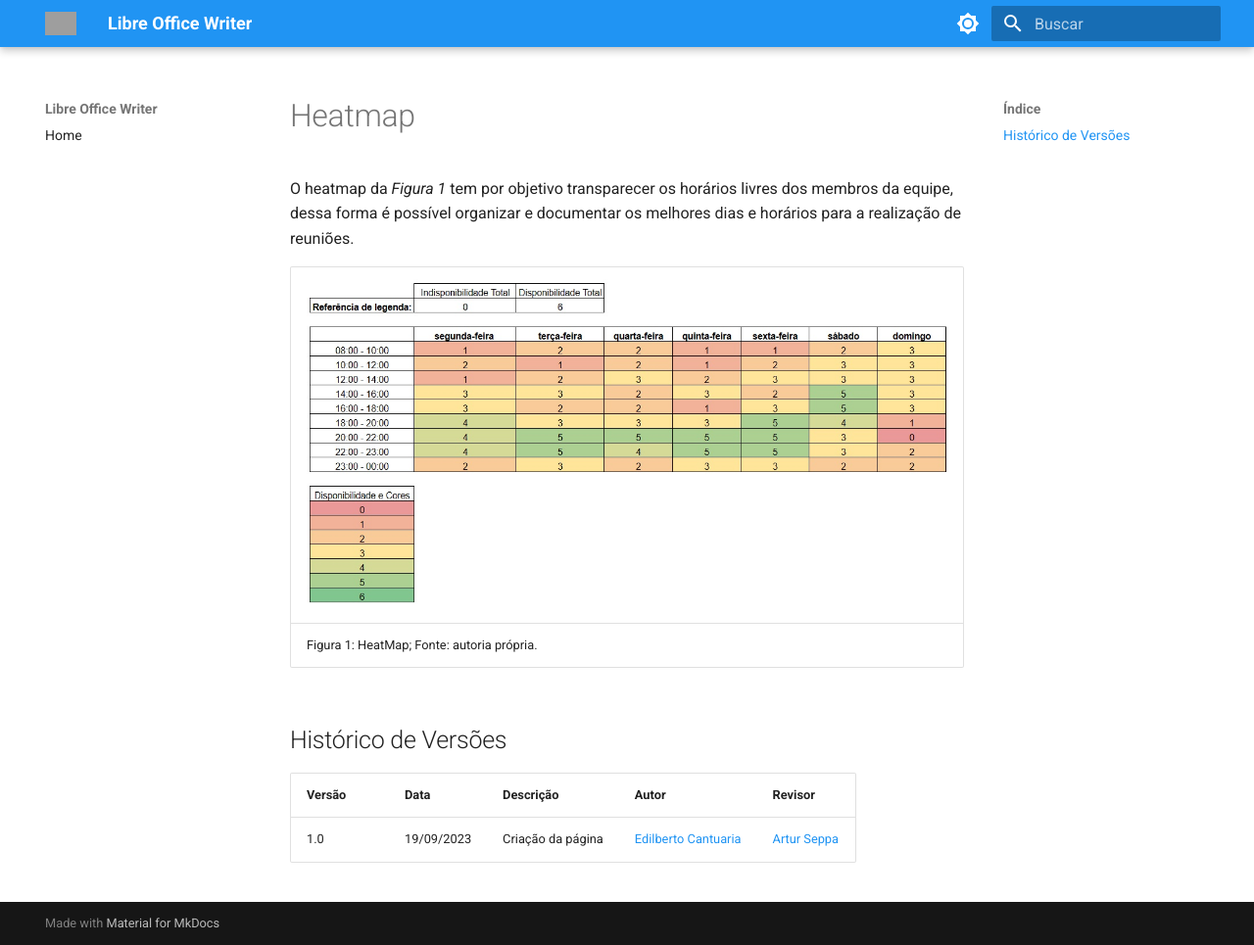
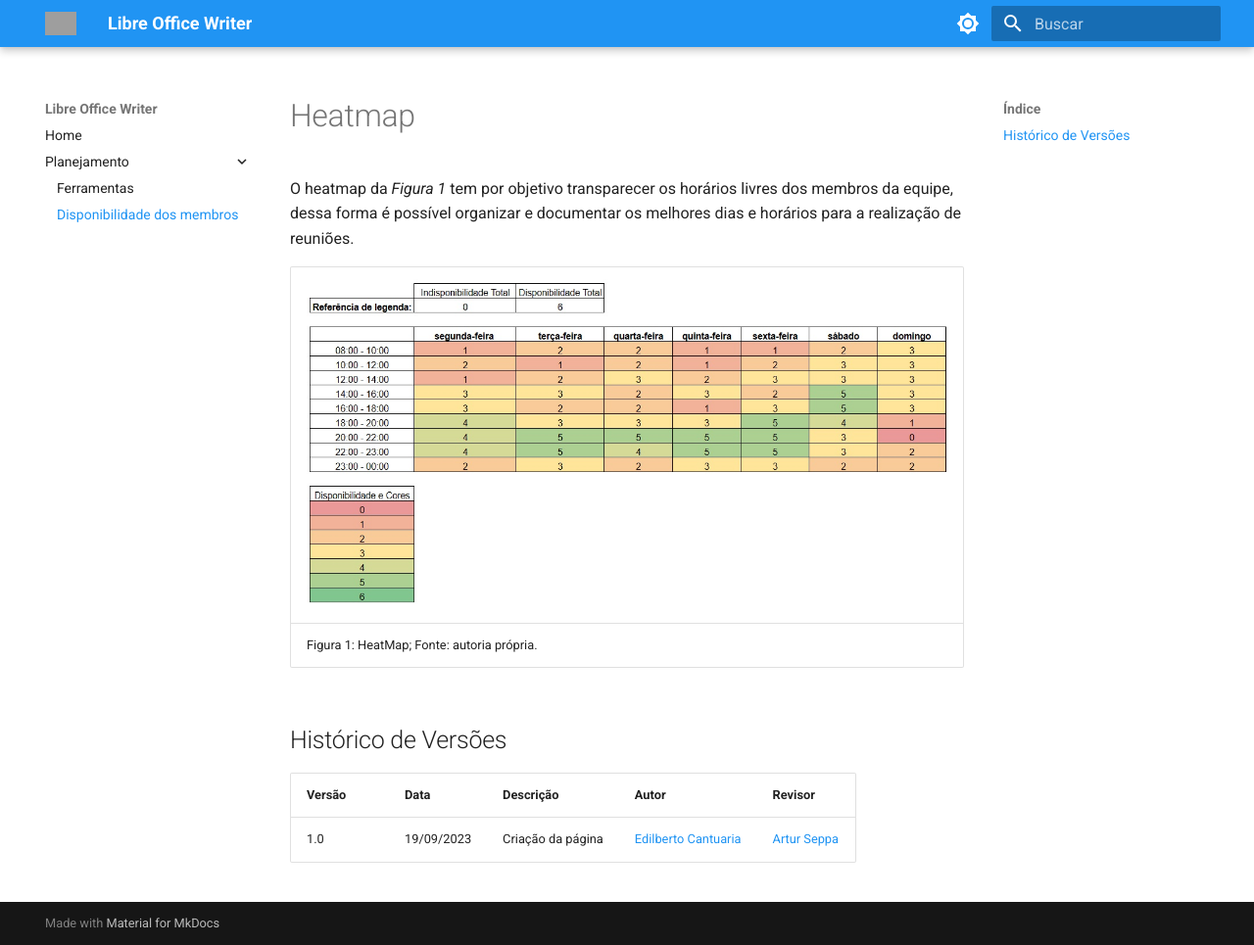
Before and after one commit to Requisitos-de-Software/2023.2-LibreOffice, an MkDocs documentation site: the page built from docs/planejamento/heatmap.md, in a window 1280 px wide and 965 px high. Shown: the whole window at 98% size. Built offline with MkDocs 1.6.1 and Material for MkDocs 9.7.7, drawn with Linux system fonts in a browser that asks for light colours; grey boxes are pictures that could not be loaded.

Commit message:
update docs

```diff
--- a/mkdocs.yml
+++ b/mkdocs.yml
@@ -22,3 +22,6 @@ theme:
 
 nav:
   - Home: index.md
+  - Planejamento:
+      - Ferramentas: planejamento/ferramentas.md
+      - Disponibilidade dos membros: planejamento/heatmap.md
```
